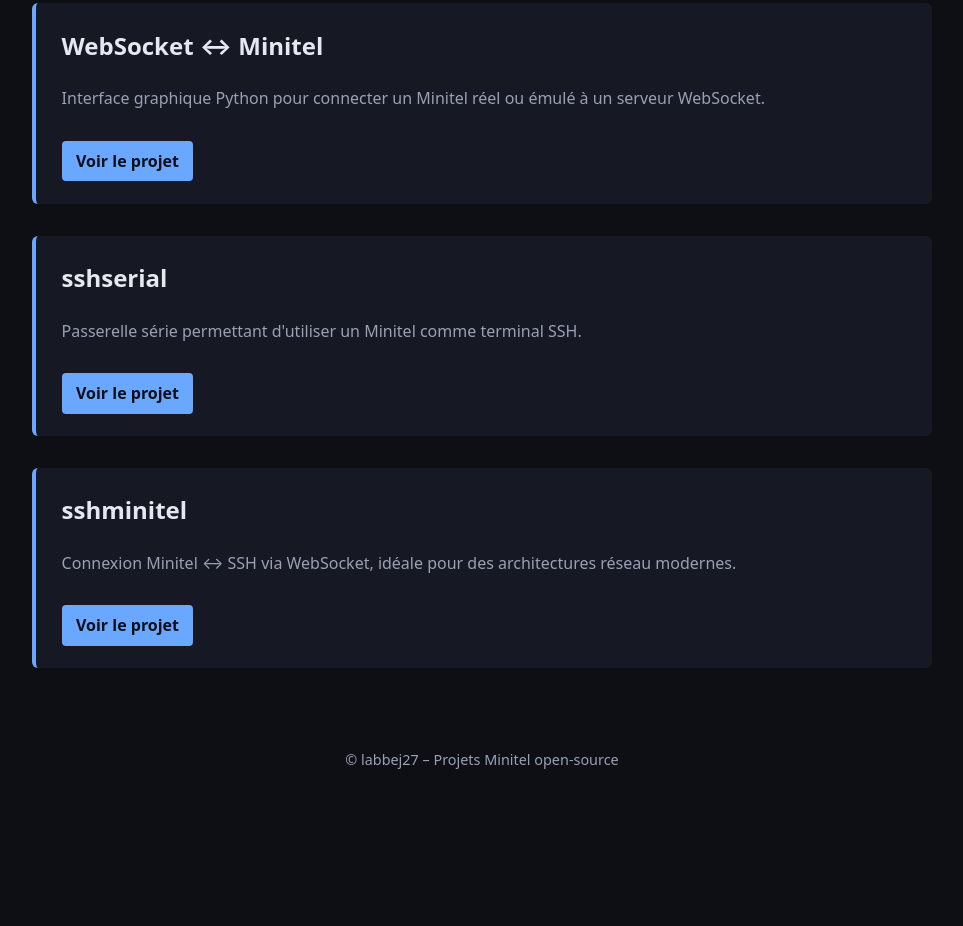
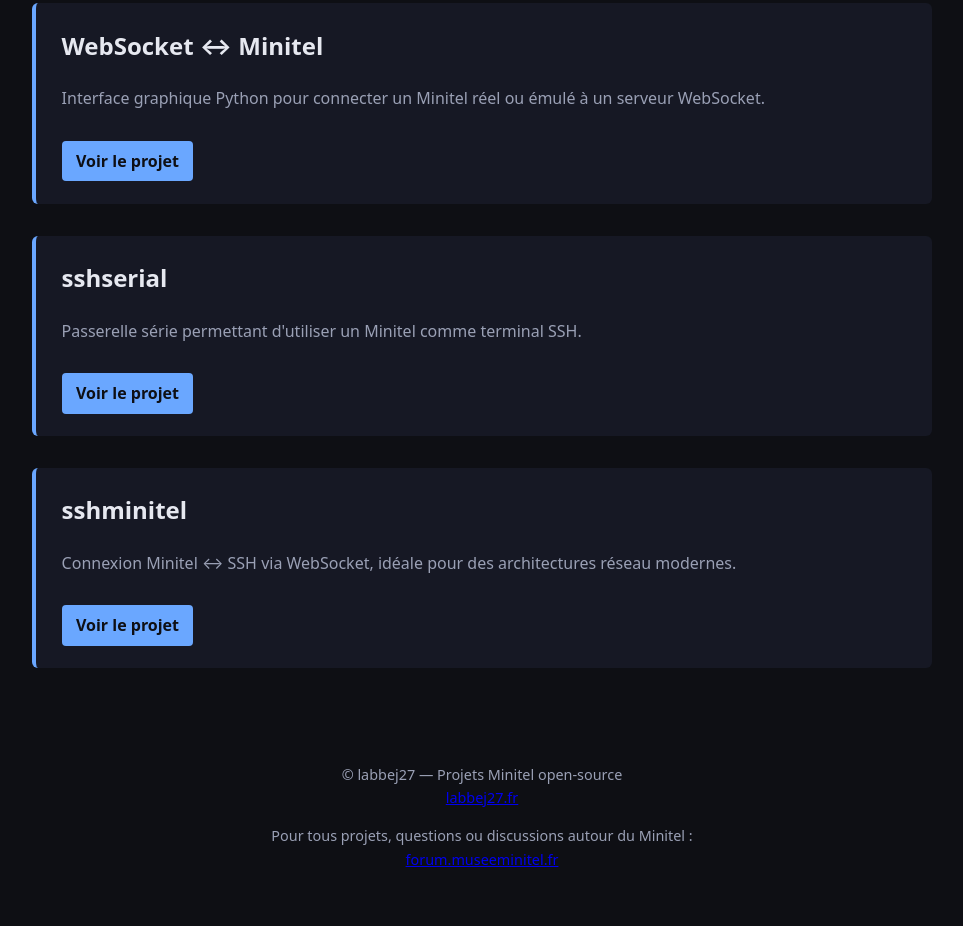
Before and after one commit to labbej27/labbej27.github.io, a plain HTML site: page index.html in a window 1280 px wide. Shown: the part 397-1323 px from the top of the page, without its empty margins (158-1121 px from the left). Before the commit the page ends 1209 px from the top, so only its background shows below. Drawn offline with Linux system fonts and the light colour scheme.

Commit message:
Update index.html

```diff
--- a/index.html
+++ b/index.html
@@ -48,7 +48,14 @@
 
 
 <footer>
-© labbej27 – Projets Minitel open-source
+<p>
+© labbej27 — Projets Minitel open‑source<br>
+<a href="https://labbej27.fr">labbej27.fr</a>
+</p>
+<p>
+Pour tous projets, questions ou discussions autour du Minitel :<br>
+<a href="https://forum.museeminitel.fr/">forum.museeminitel.fr</a>
+</p>
 </footer>
 </body>
 </html>
```
